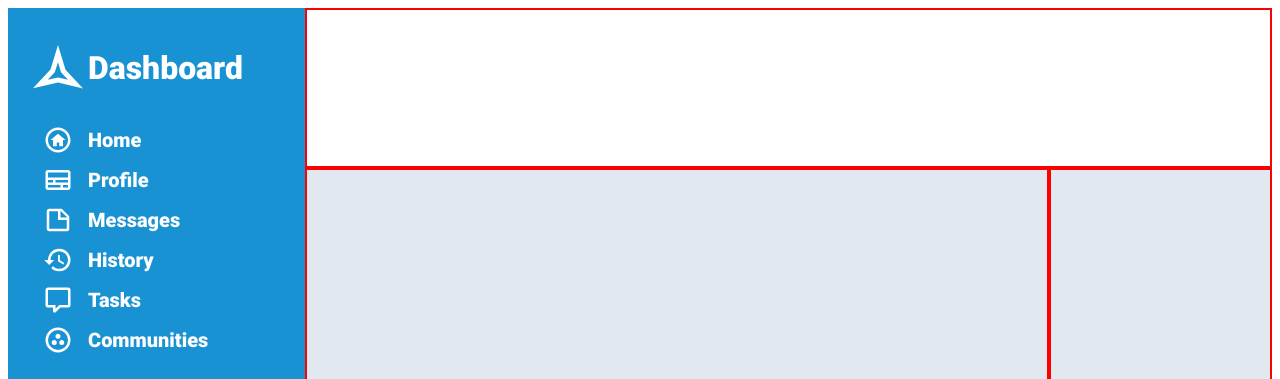
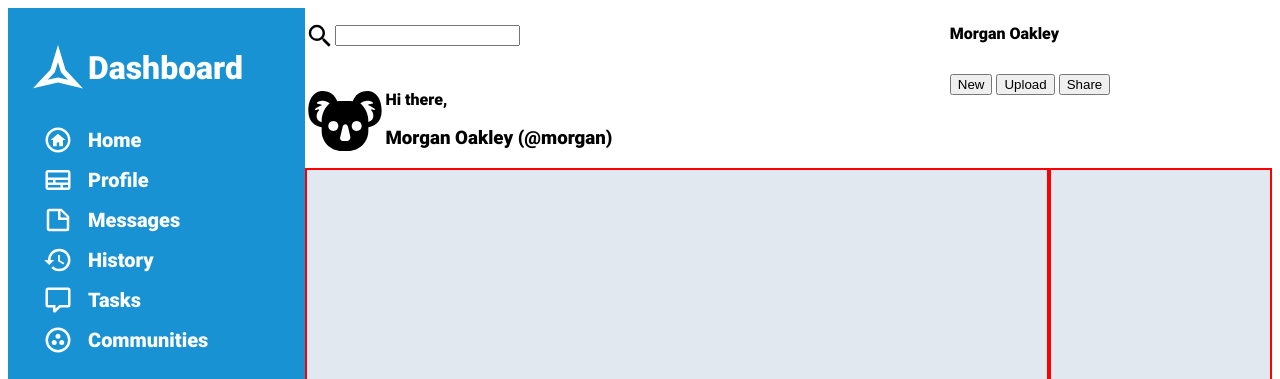
Before and after one commit to SamuelGillies/admin-dashboard, a plain HTML site: page index.html in a window 1280 px wide. Shown: the top 379 px of the page. Drawn offline with Linux system fonts and the light colour scheme.

Commit message:
header items added, flexbox and grid displays added

```diff
--- a/index.html
+++ b/index.html
@@ -46,7 +46,24 @@
             </ul>
         </div>
         <div class="header">
-
+            <div class="search-bar icon">
+                <img src="/icons/header/magnify.svg"><input>
+            </div>
+            <div class="greeting profile">
+                <img src="/icons/users/koala.svg">
+                <div>
+                    <p>Hi there,</p>
+                    <h3>Morgan Oakley (@morgan)</h3>
+                </div>
+            </div>
+            <div class="profile-link">
+                <p>Morgan Oakley</p>
+            </div>
+            <div class="action-buttons">
+                <button>New</button>
+                <button>Upload</button>
+                <button>Share</button>
+            </div>
         </div>
         <div class="desktop">
 
--- a/style.css
+++ b/style.css
@@ -31,6 +31,7 @@
     display: flex;
     padding-left: 20px;
     padding-top: 20px;
+    padding-right: 20px;
 }
 
 .sidebar h1 {
@@ -71,8 +72,38 @@
 /* Header */
 
 .header {
-    border: 2pt solid red;
     grid-column: 2 / 5;
+    display: grid;
+    grid-template-columns: 2fr 1fr;
+    grid-template-rows: 1fr 1fr;
+}
+
+.search-bar {
+    grid-column: 1 / 2;
+    grid-row: 1 / 2;
+    display: flex;
+    align-items: center;
+}
+
+.greeting {
+    grid-column: 1 / 2;
+    grid-row: 2 / 3;
+    display: flex;
+    align-items: center;
+}
+
+.profile img {
+    height: 80px;
+}
+
+.profile-link {
+    grid-column: 2 / 3;
+    grid-row: 1 / 2;
+}
+
+.action-buttons {
+    grid-column: 2 / 3;
+    grid-row: 2 / 3;
 }
 
 /* Desktop */
```
